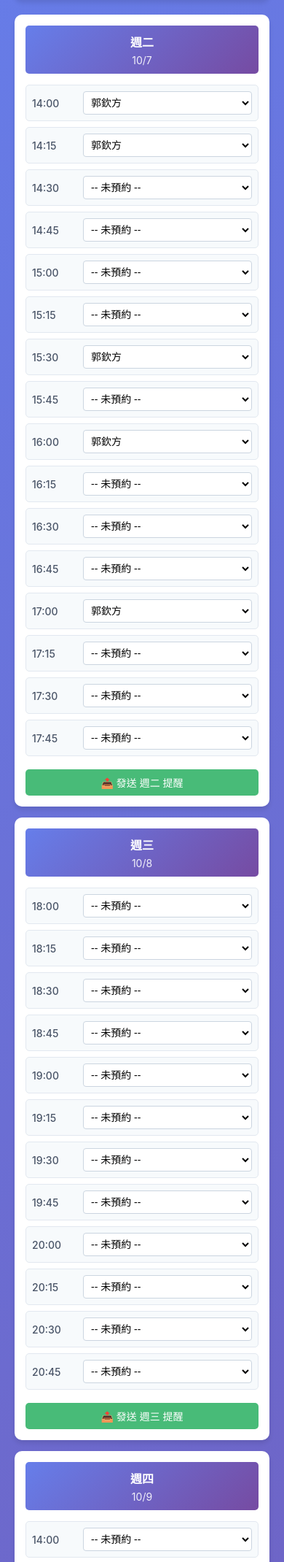
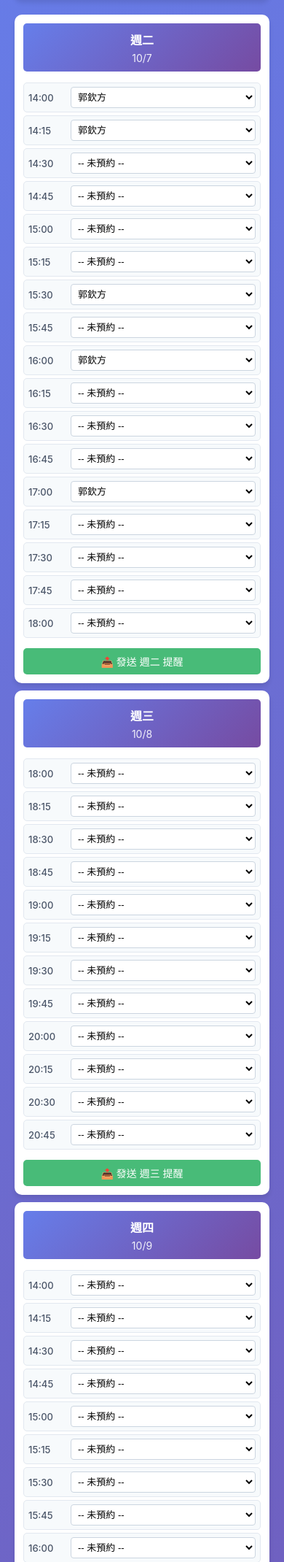
Before and after one commit to azq1231/line-echo-bot, a Flask app: page /appointments in a window 390 px wide. Shown: the part 241-2381 px from the top of the page at 73% size. Run offline with Flask 2, Linux system fonts and the light colour scheme.

Commit message:
Improve appointment scheduling display and reminder functionality
Adjust time slot generation and UI for a more compact and responsive appointment calendar, fix reminder sending logic.

Replit-Commit-Author: Agent
Replit-Commit-Session-Id: bd0795e3-b388-4154-9457-66a168b7d0da
Replit-Commit-Checkpoint-Type: full_checkpoint
Replit-Commit-Screenshot-Url: https://storage.googleapis.com/screenshot-production-us-central1/b6423c8e-09e2-46b1-a48c-7b779d2c0fb7/bd0795e3-b388-4154-9457-66a168b7d0da/6lXMDL7

```diff
--- a/main.py
+++ b/main.py
@@ -306,16 +306,21 @@ def generate_time_slots(weekday):
     if weekday in [1, 3, 5]:  # 週二、週四、週六：14:00-18:00
         start_hour = 14
         end_hour = 18
+        # 二四六要包含 18:00
+        for hour in range(start_hour, end_hour):
+            for minute in [0, 15, 30, 45]:
+                time_str = f"{hour:02d}:{minute:02d}"
+                slots.append(time_str)
+        slots.append("18:00")  # 加入最後的 18:00
     elif weekday in [2, 4]:  # 週三、週五：18:00-21:00
         start_hour = 18
         end_hour = 21
+        for hour in range(start_hour, end_hour):
+            for minute in [0, 15, 30, 45]:
+                time_str = f"{hour:02d}:{minute:02d}"
+                slots.append(time_str)
     else:
         return []
-
-    for hour in range(start_hour, end_hour):
-        for minute in [0, 15, 30, 45]:
-            time_str = f"{hour:02d}:{minute:02d}"
-            slots.append(time_str)
 
     return slots
 
--- a/templates/appointments.html
+++ b/templates/appointments.html
@@ -71,14 +71,14 @@
 
         .schedule-grid {
             display: grid;
-            grid-template-columns: repeat(auto-fit, minmax(280px, 1fr));
-            gap: 15px;
+            grid-template-columns: repeat(5, 1fr);
+            gap: 10px;
         }
 
         .day-card {
             background: white;
             border-radius: 10px;
-            padding: 15px;
+            padding: 12px;
             box-shadow: 0 4px 6px rgba(0,0,0,0.1);
         }
 
@@ -104,27 +104,27 @@
         .time-slot {
             display: flex;
             align-items: center;
-            gap: 10px;
-            padding: 8px;
-            margin-bottom: 8px;
+            gap: 8px;
+            padding: 5px 6px;
+            margin-bottom: 4px;
             background: #f7fafc;
             border-radius: 5px;
             border: 1px solid #e2e8f0;
         }
 
         .time-label {
-            min-width: 60px;
+            min-width: 50px;
             font-weight: 500;
             color: #4a5568;
-            font-size: 14px;
+            font-size: 13px;
         }
 
         .user-select {
             flex: 1;
-            padding: 6px;
+            padding: 5px;
             border: 1px solid #cbd5e0;
+            font-size: 13px;
             border-radius: 4px;
-            font-size: 14px;
             background: white;
         }
 
@@ -191,6 +191,12 @@
 
         .nav-link:hover {
             text-decoration: underline;
+        }
+
+        @media (max-width: 1200px) {
+            .schedule-grid {
+                grid-template-columns: repeat(3, 1fr);
+            }
         }
 
         @media (max-width: 768px) {
@@ -315,27 +321,45 @@
         async function sendWeekReminders() {
             if (!confirm('確定要發送整週的預約提醒嗎？')) return;
 
+            try {
                 const response = await fetch('/send_appointment_reminders', {
                     method: 'POST',
                     headers: { 'Content-Type': 'application/json' },
                     body: JSON.stringify({ type: 'week' })
                 });
 
+                if (!response.ok) {
+                    showStatus('❌ 發送失敗', 'error');
+                    return;
+                }
+
                 const result = await response.json();
                 showStatus(`✅ 已發送 ${result.sent_count} 則提醒${result.failed_count > 0 ? `，${result.failed_count} 則失敗` : ''}`);
+            } catch (error) {
+                showStatus('❌ 發送失敗', 'error');
+            }
         }
 
         async function sendDayReminders(date, dayName) {
             if (!confirm(`確定要發送 ${dayName} 的預約提醒嗎？`)) return;
 
+            try {
                 const response = await fetch('/send_appointment_reminders', {
                     method: 'POST',
                     headers: { 'Content-Type': 'application/json' },
                     body: JSON.stringify({ type: 'day', date: date })
                 });
 
+                if (!response.ok) {
+                    showStatus('❌ 發送失敗', 'error');
+                    return;
+                }
+
                 const result = await response.json();
                 showStatus(`✅ 已發送 ${dayName} 的 ${result.sent_count} 則提醒${result.failed_count > 0 ? `，${result.failed_count} 則失敗` : ''}`);
+            } catch (error) {
+                showStatus('❌ 發送失敗', 'error');
+            }
         }
 
         function showStatus(message, type = 'success') {
```
Also changed, not shown: replit.md (+4 -2 lines), 1 other file. Lines whose indentation alone changed are shown as unchanged.
